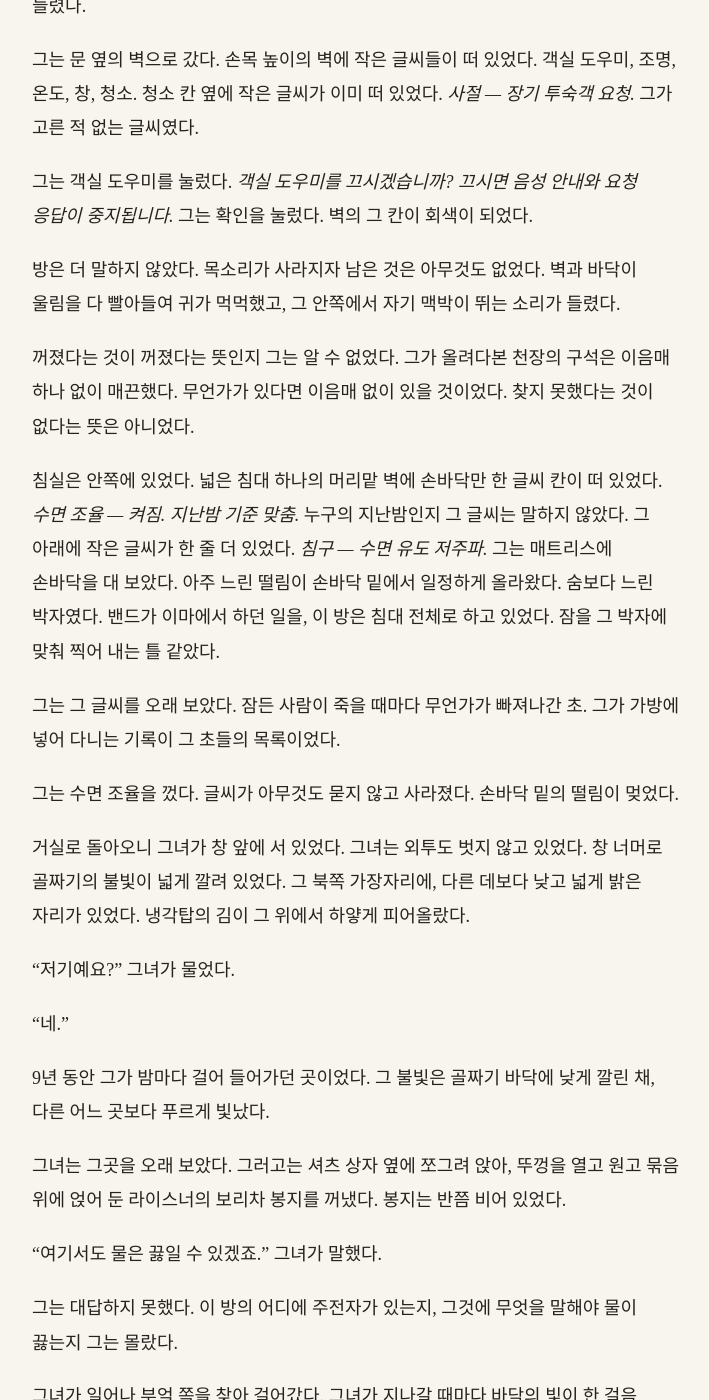
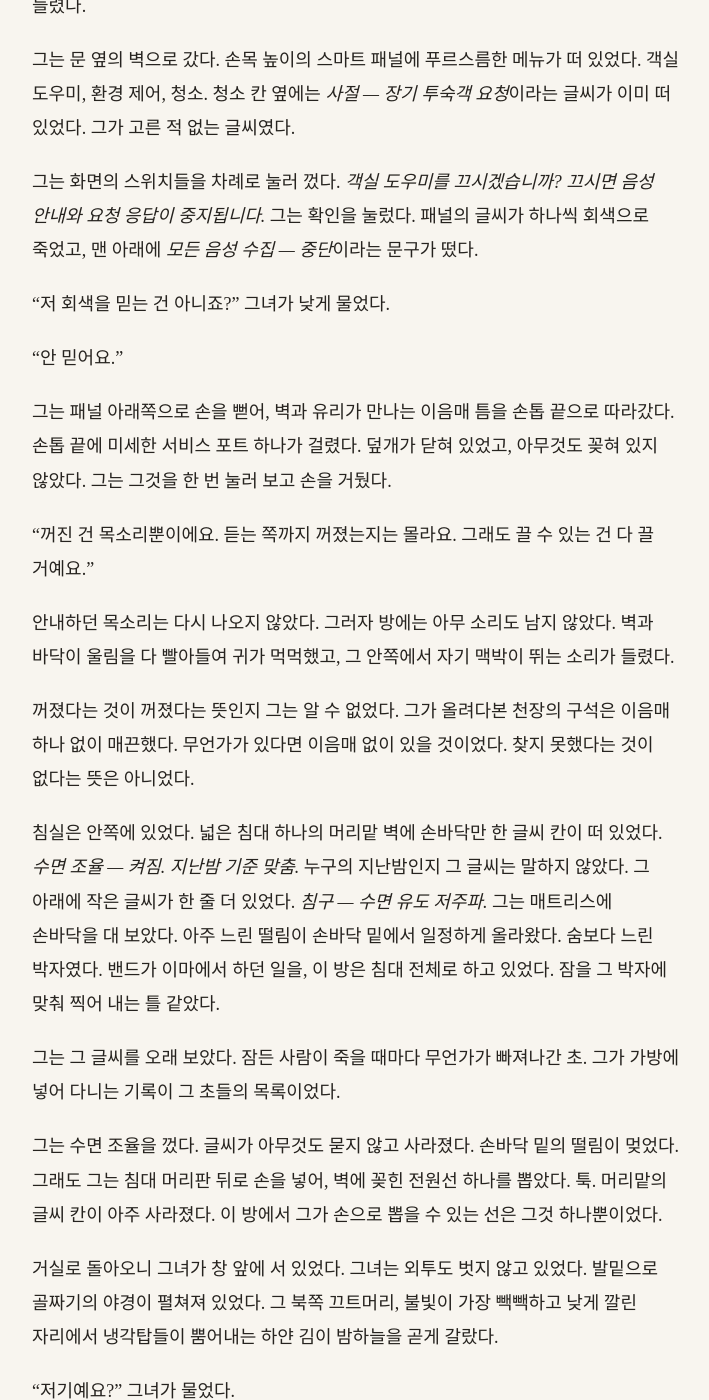
Before and after one commit to kangkkang/writer_s1_public, a Jekyll site: the page built from vol1/032.md, in a window 1280 px wide and 1400 px high, scrolled down 40806 px. Shown: the whole window, without its empty margins (284-993 px from the left). Built offline with Jekyll 4.4.1, drawn with Linux system fonts in a browser that asks for light colours; our own code applies the rules of GitHub Pages for plain Markdown files; some of the changed text lies outside the part shown.

Commit message:
Update from https://github.com/kangkkang/writer_s1/commit/82898cd98402a844ed4203da3c1f0bfc48041933

```diff
--- a/vol1/032.md
+++ b/vol1/032.md
@@ -882,11 +882,19 @@
 
 가구는 적었다. 낮은 소파와 돌 하나를 깎아 만든 것 같은 탁자, 긴 책상. 탁자 위의 유리병에 흰 백합 두 송이가 꽂혀 있었다. 꽃잎 안쪽에 있어야 할 꽃가루가 없었고, 코를 가까이 대도 향이 거의 나지 않았다. 벽에는 아무것도 걸려 있지 않았다. 벽 자체가 검은 유리처럼 매끈했다. 그는 거기에 무엇이든 띄울 수 있다는 것을 알았지만, 지금은 아무것도 떠 있지 않았다. 공기에서 아무 냄새도 나지 않았다. 걸러진 공기였다. 바깥의 소리도 들어오지 않았다. 그녀가 셔츠 상자를 바닥에 내려놓는 소리가 이상하게 크게 들렸다.
 
-그는 문 옆의 벽으로 갔다. 손목 높이의 벽에 작은 글씨들이 떠 있었다. 객실 도우미, 조명, 온도, 창, 청소. 청소 칸 옆에 작은 글씨가 이미 떠 있었다. *사절 — 장기 투숙객 요청.* 그가 고른 적 없는 글씨였다.
+그는 문 옆의 벽으로 갔다. 손목 높이의 스마트 패널에 푸르스름한 메뉴가 떠 있었다. 객실 도우미, 환경 제어, 청소. 청소 칸 옆에는 *사절 — 장기 투숙객 요청*이라는 글씨가 이미 떠 있었다. 그가 고른 적 없는 글씨였다.
 
-그는 객실 도우미를 눌렀다. *객실 도우미를 끄시겠습니까? 끄시면 음성 안내와 요청 응답이 중지됩니다.* 그는 확인을 눌렀다. 벽의 그 칸이 회색이 되었다.
+그는 화면의 스위치들을 차례로 눌러 껐다. *객실 도우미를 끄시겠습니까? 끄시면 음성 안내와 요청 응답이 중지됩니다.* 그는 확인을 눌렀다. 패널의 글씨가 하나씩 회색으로 죽었고, 맨 아래에 *모든 음성 수집 — 중단*이라는 문구가 떴다.
 
-방은 더 말하지 않았다. 목소리가 사라지자 남은 것은 아무것도 없었다. 벽과 바닥이 울림을 다 빨아들여 귀가 먹먹했고, 그 안쪽에서 자기 맥박이 뛰는 소리가 들렸다.
+"저 회색을 믿는 건 아니죠?" 그녀가 낮게 물었다.
+
+"안 믿어요."
+
+그는 패널 아래쪽으로 손을 뻗어, 벽과 유리가 만나는 이음매 틈을 손톱 끝으로 따라갔다. 손톱 끝에 미세한 서비스 포트 하나가 걸렸다. 덮개가 닫혀 있었고, 아무것도 꽂혀 있지 않았다. 그는 그것을 한 번 눌러 보고 손을 거뒀다.
+
+"꺼진 건 목소리뿐이에요. 듣는 쪽까지 꺼졌는지는 몰라요. 그래도 끌 수 있는 건 다 끌 거예요."
+
+안내하던 목소리는 다시 나오지 않았다. 그러자 방에는 아무 소리도 남지 않았다. 벽과 바닥이 울림을 다 빨아들여 귀가 먹먹했고, 그 안쪽에서 자기 맥박이 뛰는 소리가 들렸다.
 
 꺼졌다는 것이 꺼졌다는 뜻인지 그는 알 수 없었다. 그가 올려다본 천장의 구석은 이음매 하나 없이 매끈했다. 무언가가 있다면 이음매 없이 있을 것이었다. 찾지 못했다는 것이 없다는 뜻은 아니었다.
 
@@ -894,19 +902,19 @@
 
 그는 그 글씨를 오래 보았다. 잠든 사람이 죽을 때마다 무언가가 빠져나간 초. 그가 가방에 넣어 다니는 기록이 그 초들의 목록이었다.
 
-그는 수면 조율을 껐다. 글씨가 아무것도 묻지 않고 사라졌다. 손바닥 밑의 떨림이 멎었다.
+그는 수면 조율을 껐다. 글씨가 아무것도 묻지 않고 사라졌다. 손바닥 밑의 떨림이 멎었다. 그래도 그는 침대 머리판 뒤로 손을 넣어, 벽에 꽂힌 전원선 하나를 뽑았다. 툭. 머리맡의 글씨 칸이 아주 사라졌다. 이 방에서 그가 손으로 뽑을 수 있는 선은 그것 하나뿐이었다.
 
-거실로 돌아오니 그녀가 창 앞에 서 있었다. 그녀는 외투도 벗지 않고 있었다. 창 너머로 골짜기의 불빛이 넓게 깔려 있었다. 그 북쪽 가장자리에, 다른 데보다 낮고 넓게 밝은 자리가 있었다. 냉각탑의 김이 그 위에서 하얗게 피어올랐다.
+거실로 돌아오니 그녀가 창 앞에 서 있었다. 그녀는 외투도 벗지 않고 있었다. 발밑으로 골짜기의 야경이 펼쳐져 있었다. 그 북쪽 끄트머리, 불빛이 가장 빽빽하고 낮게 깔린 자리에서 냉각탑들이 뿜어내는 하얀 김이 밤하늘을 곧게 갈랐다.
 
 "저기예요?" 그녀가 물었다.
 
-"네."
+"네. 저 김 아래에 제 책상이 있었어요. 프로메테우스를 들여다보던 방도요."
 
-9년 동안 그가 밤마다 걸어 들어가던 곳이었다. 그 불빛은 골짜기 바닥에 낮게 깔린 채, 다른 어느 곳보다 푸르게 빛났다.
+연구동의 불빛은 어둠 속에 낮게 웅크린 채, 다른 어느 곳보다 푸르게 빛났다.
 
-그녀는 그곳을 오래 보았다. 그러고는 셔츠 상자 옆에 쪼그려 앉아, 뚜껑을 열고 원고 묶음 위에 얹어 둔 라이스너의 보리차 봉지를 꺼냈다. 봉지는 반쯤 비어 있었다.
+그녀는 그곳을 오래 보았다. 그러고는 셔츠 상자 옆에 쪼그려 앉아, 뚜껑을 열고 원고 묶음 위에 얹어 둔 라이스너의 보리차 봉지를 꺼냈다. 봉지는 반쯤 비어 있었다. 그녀가 봉지를 열자 볶은 보리 냄새가 걸러진 공기 속으로 번졌다. 이 방에서 처음 나는 냄새였다.
 
-"여기서도 물은 끓일 수 있겠죠." 그녀가 말했다.
+"여기서도 물은 끓일 수 있겠죠." 그녀가 말했다. 그러고는 아무것도 뜨지 않은 검은 유리벽을 보았다. "이 방에서는 화면에 아무것도 안 쓸 거예요. 내일 종이를 사 올게요. 저 벽부터 덮어요."
 
 그는 대답하지 못했다. 이 방의 어디에 주전자가 있는지, 그것에 무엇을 말해야 물이 끓는지 그는 몰랐다.
 
```
